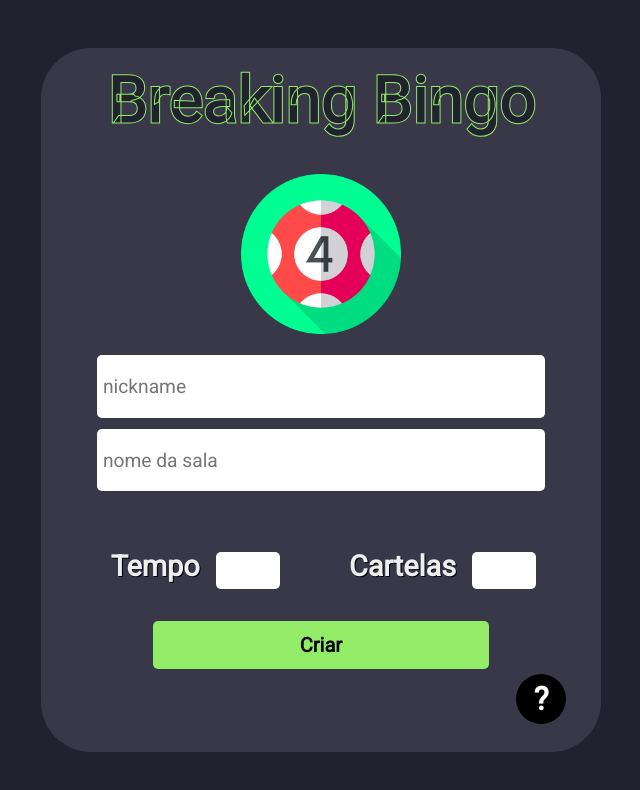
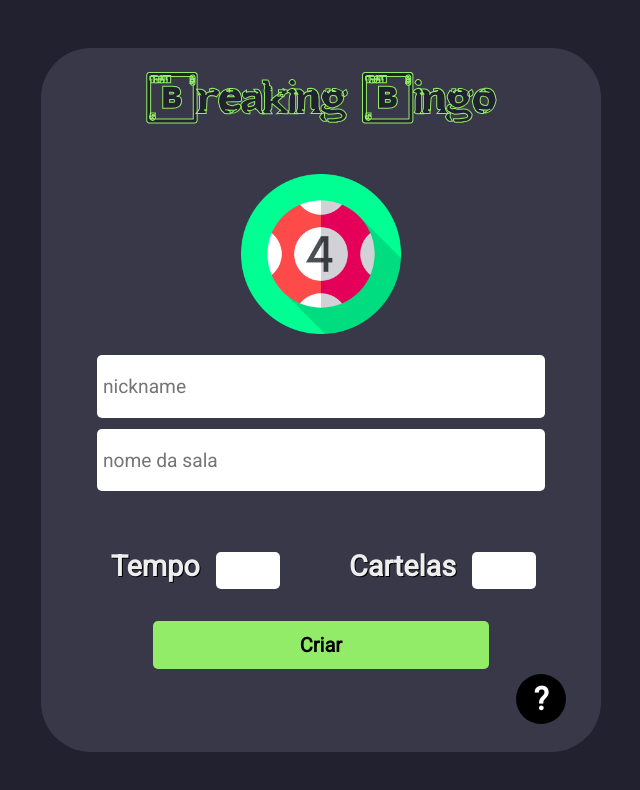
Before and after one commit to developerlucasmarques/bingo-ploomes-client, a React (Vite) app: page / in a window 1280 px wide. Shown: the top 790 px of the page, without its empty margins (319-959 px from the left). Built offline with nearby package versions, Linux system fonts and the light colour scheme.

Commit message:
update logo font

```diff
--- a/src/App.css
+++ b/src/App.css
@@ -1,6 +1,14 @@
 @import url('https://fonts.googleapis.com/css2?family=Roboto&display=swap');
 
+@font-face{
+    font-family: bbad;
+    src: url(/src/assets/fonts/bbad.otf)
+}
 *{
     border-radius: .5%;
     font-family: 'Roboto', sans-serif;
 }
+
+#logo1 {
+    font-family: bbad;
+}
--- a/src/pages/Create/index.tsx
+++ b/src/pages/Create/index.tsx
@@ -130,7 +130,7 @@ const Create = () => {
         <div className="page1">
           <div className="all">
             <h1>
-              <strong> Breaking Bingo </strong>
+              <strong id="logo1"> Breaking Bingo </strong>
             </h1>
 
             <img src={bola} alt="logo" />
```
Also changed, not shown: src/assets/fonts/bbad.otf (added).
